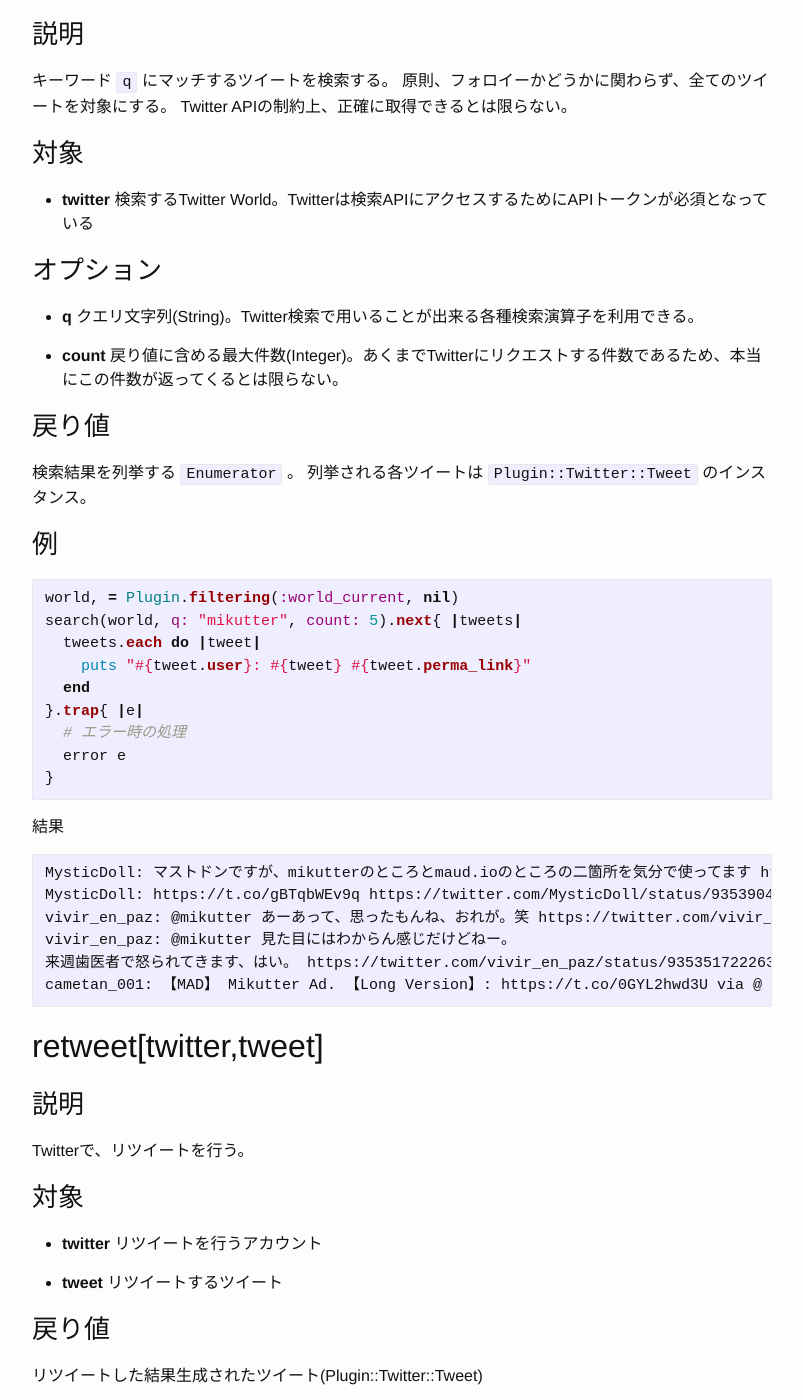
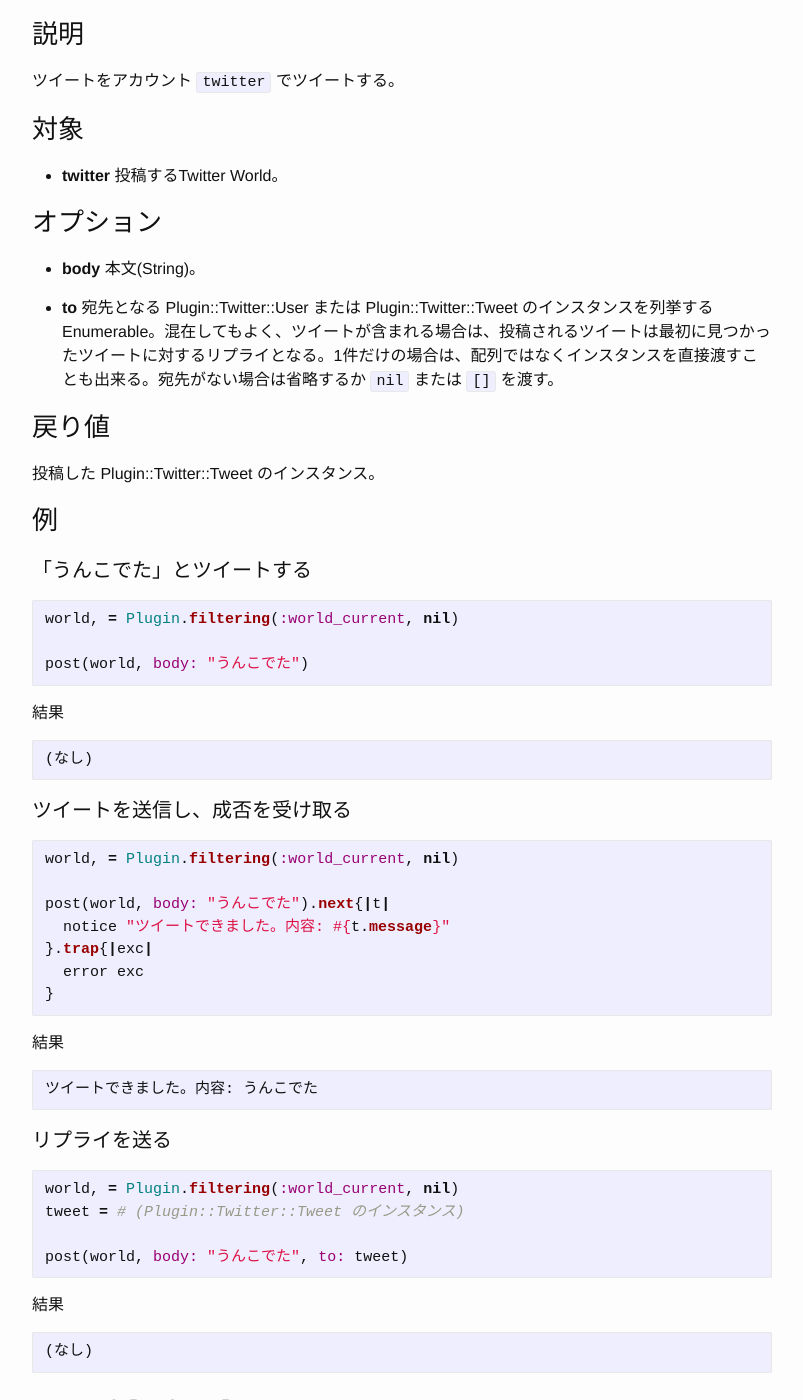
Before and after one commit to toshia/writing-mikutter-plugin, a Jekyll site: the page built from _posts/2017-11-28-spell.markdown, in a window 1280 px wide and 1400 px high, scrolled down 248 px. Shown: the whole window, without its empty margins (238-1041 px from the left). Built offline with Jekyll 4.4.1, drawn with Linux system fonts in a browser that asks for light colours; some of the changed text lies outside the part shown.

Commit message:
post spell

````diff
--- a/_posts/2017-11-28-spell.markdown
+++ b/_posts/2017-11-28-spell.markdown
@@ -5,6 +5,76 @@
 categories:
 - reference
 ---
+## <a id="post-twitter"></a>post[twitter]
+
+### 説明
+
+ツイートをアカウント `twitter` でツイートする。
+
+### 対象
+
+
+- **twitter** 投稿するTwitter World。
+
+
+
+### オプション
+
+
+- **body** 本文(String)。
+
+- **to** 宛先となる Plugin::Twitter::User または Plugin::Twitter::Tweet のインスタンスを列挙するEnumerable。混在してもよく、ツイートが含まれる場合は、投稿されるツイートは最初に見つかったツイートに対するリプライとなる。1件だけの場合は、配列ではなくインスタンスを直接渡すことも出来る。宛先がない場合は省略するか `nil` または `[]` を渡す。
+
+
+
+### 戻り値
+
+投稿した Plugin::Twitter::Tweet のインスタンス。
+
+### 例
+
+
+
+#### 「うんこでた」とツイートする
+```ruby
+world, = Plugin.filtering(:world_current, nil)
+
+post(world, body: "うんこでた")
+```
+結果
+```
+(なし)
+```
+
+
+#### ツイートを送信し、成否を受け取る
+```ruby
+world, = Plugin.filtering(:world_current, nil)
+
+post(world, body: "うんこでた").next{|t|
+  notice "ツイートできました。内容: #{t.message}"
+}.trap{|exc|
+  error exc
+}
+```
+結果
+```
+ツイートできました。内容: うんこでた
+```
+
+
+#### リプライを送る
+```ruby
+world, = Plugin.filtering(:world_current, nil)
+tweet = # (Plugin::Twitter::Tweet のインスタンス)
+
+post(world, body: "うんこでた", to: tweet)
+```
+結果
+```
+(なし)
+```
+
 ## <a id="search-twitter"></a>search[twitter]
 
 ### 説明
@@ -31,8 +101,8 @@
 
 ### 戻り値
 
-検索結果を列挙する `Enumerator` 。
-列挙される各ツイートは `Plugin::Twitter::Tweet` のインスタンス。
+検索結果を列挙するEnumerable。
+列挙される各ツイートはPlugin::Twitter::Tweetのインスタンス。
 
 ### 例
 
````
Also changed, not shown: _posts/spell.yml (+40 -2 lines), 1 other file.
